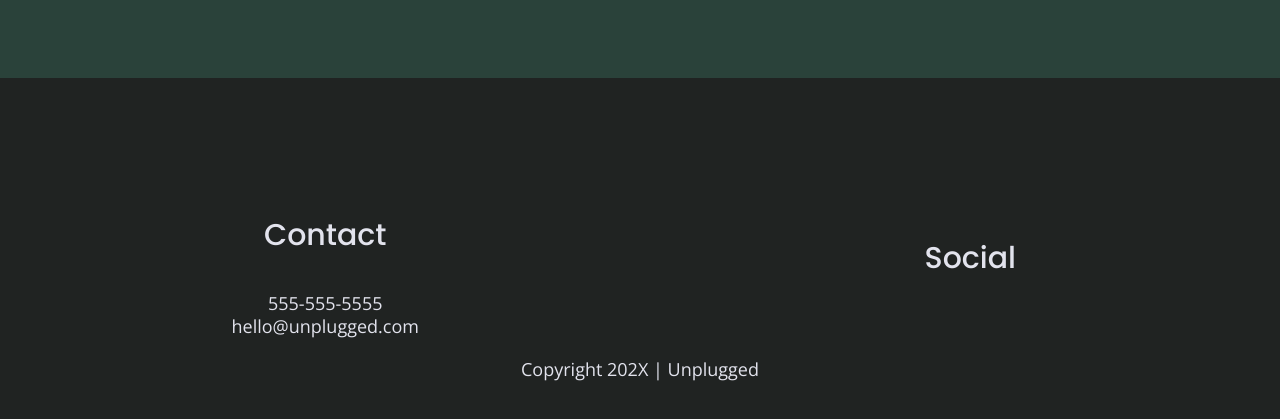
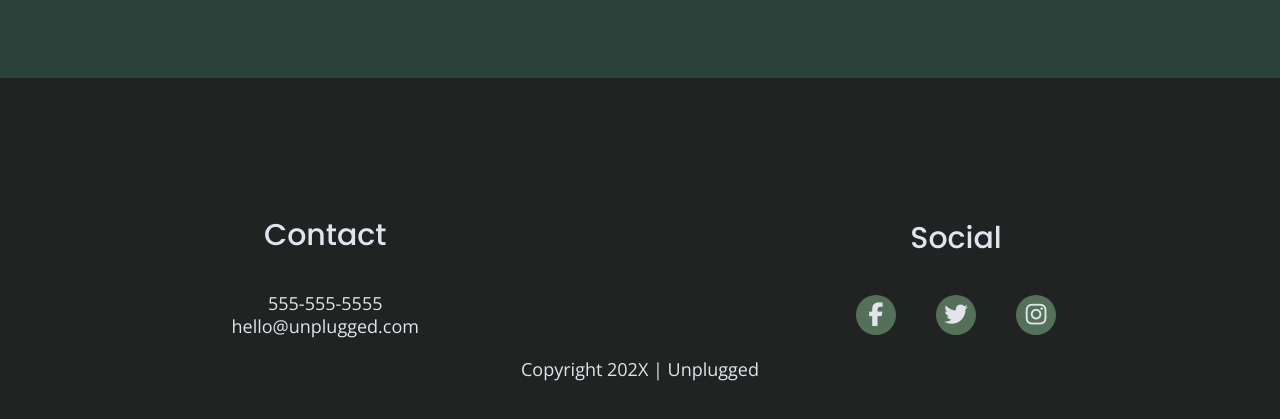
Before and after one commit to 1819367/unplugged, a website built with Parcel: page index.html in a window 1280 px wide. Shown: the part 2498-2917 px from the top of the page. Built offline with nearby package versions, Linux system fonts and the light colour scheme.

Commit message:
Added and styled footer icons

```diff
--- a/css/main.css
+++ b/css/main.css
@@ -222,9 +222,17 @@ footer .social-icons {
 }
 
 footer .social-icons p {
+  background-color: #527158;
+  border-radius: 50%;
+  width: 40px;
+  height: 40px;
   display: flex;
   justify-content: center;
   align-items: center;
+}
+
+footer .social-icons p i {
+  font-size: 1.3125em;
 }
 
 footer .copyright {
@@ -614,6 +622,11 @@ input[type=button] {
     line-height: 1.285;
   }
 
+  footer .social-icons {
+    width: 12.5em;
+    justify-content: space-between;
+  }
+
   footer .copyright {
     width: 100%;
   }
--- a/index.html
+++ b/index.html
@@ -168,13 +168,13 @@
           <h4>Social</h4>
           <div class="social-icons">
             <p>
-              <a href="https://www.facebook.com/Skillcrush/" target="_blank"></a>
+              <a href="https://www.facebook.com/Skillcrush/" target="_blank"><i class="fab fa-facebook-f"></i></a>
             </p>
             <p>
-              <a href="http://www.twitter.com/Skillcrush" target="_blank"></a>
+              <a href="http://www.twitter.com/Skillcrush" target="_blank"><i class="fab fa-twitter"></i></a>
             </p>
             <p>
-              <a href="https://www.instagram.com/skillcrush/" target="_blank"> </a>
+              <a href="https://www.instagram.com/skillcrush/" target="_blank"><i class="fab fa-instagram"></i></a>
             </p>
           </div><!-- end of social icons-->
         </div> <!-- end of social-->
```
Also changed, not shown: about/index.html (+3 -3 lines), faq/index.html (+3 -3 lines).
